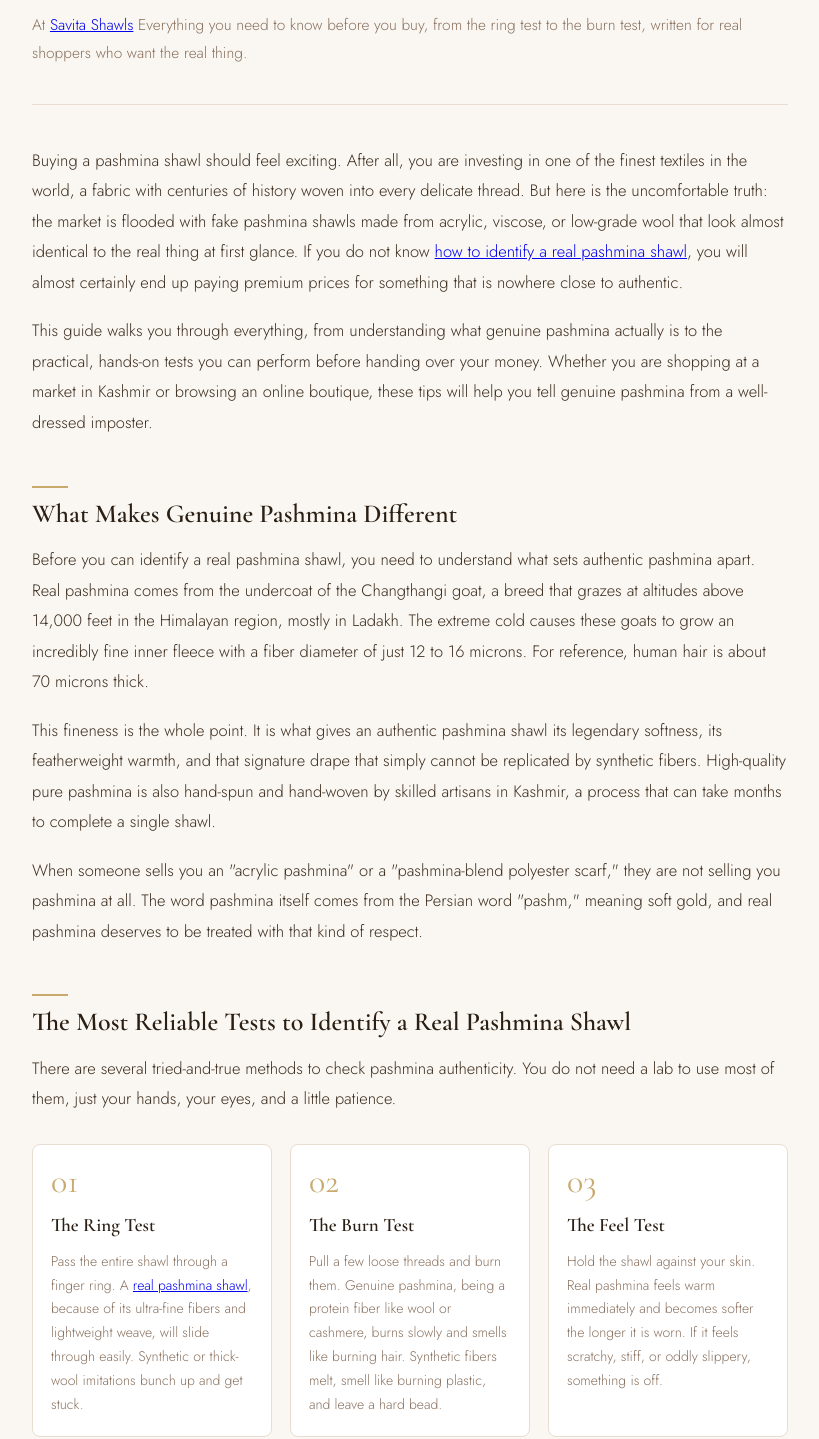
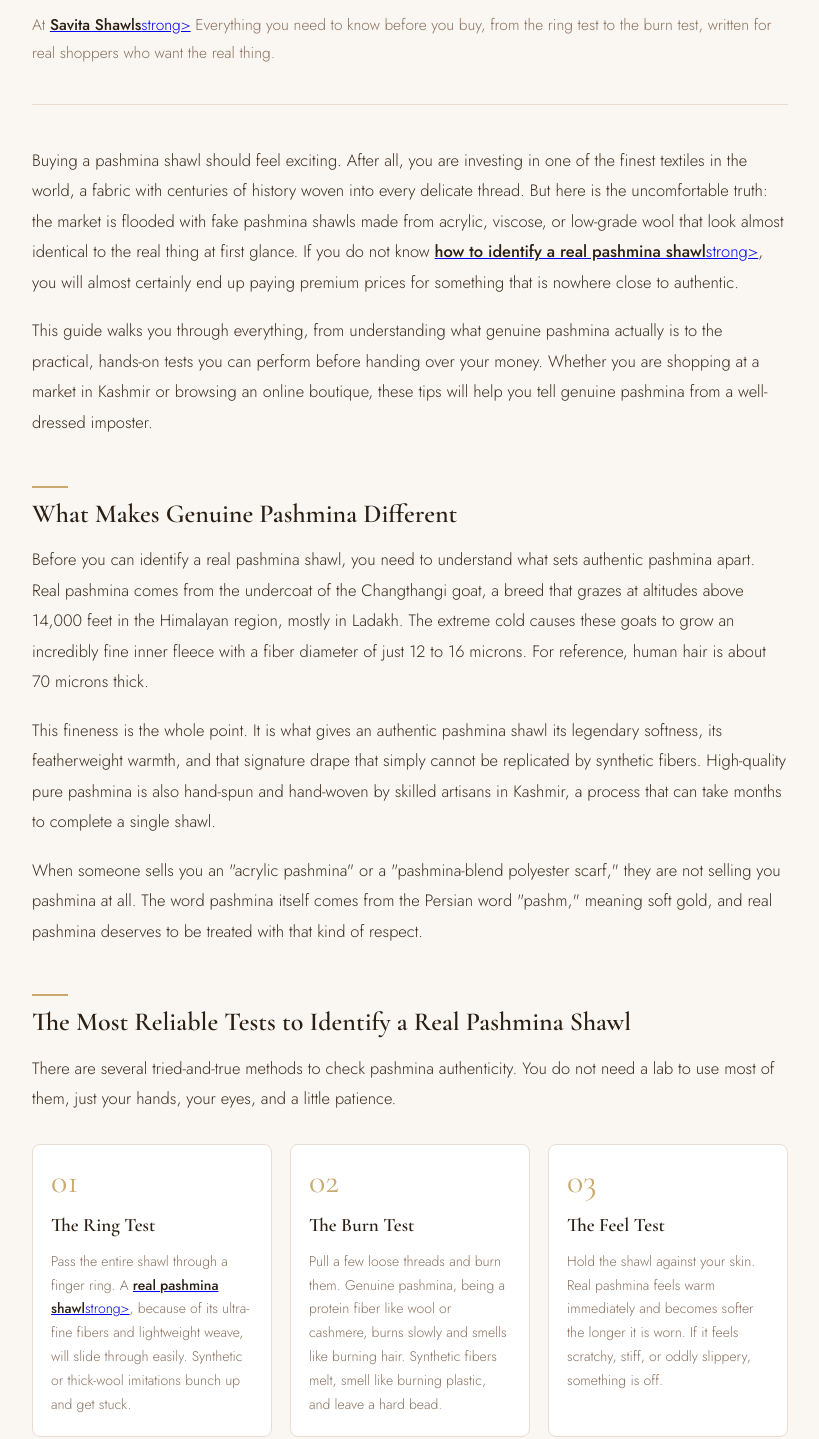
Before and after one commit to Savitashawls777/savitashawls777.github.io, a plain HTML site: page index.html in a window 1280 px wide. Shown: the part 174-1613 px from the top of the page, without its empty margins (230-1049 px from the left). Drawn offline with nearby package versions, Linux system fonts and the light colour scheme.

Commit message:
Update index.html

```diff
--- a/index.html
+++ b/index.html
@@ -238,9 +238,9 @@
 
     <h1>How to Identify a Real Pashmina Shawl</h1>
 
-    <p class="intro-line">At <a href="https://savitashawls.com/">Savita Shawls</a> Everything you need to know before you buy, from the ring test to the burn test, written for real shoppers who want the real thing.</p>
+    <p class="intro-line">At <a href="https://savitashawls.com/"><strong>Savita Shawls</strong>strong></a> Everything you need to know before you buy, from the ring test to the burn test, written for real shoppers who want the real thing.</p>
 
-    <p>Buying a pashmina shawl should feel exciting. After all, you are investing in one of the finest textiles in the world, a fabric with centuries of history woven into every delicate thread. But here is the uncomfortable truth: the market is flooded with fake pashmina shawls made from acrylic, viscose, or low-grade wool that look almost identical to the real thing at first glance. If you do not know <a href="https://savitashawls.com/8-ways-to-identify-a-real-pashmina-shawl-savita-shawls/">how to identify a real pashmina shawl</a>, you will almost certainly end up paying premium prices for something that is nowhere close to authentic.</p>
+    <p>Buying a pashmina shawl should feel exciting. After all, you are investing in one of the finest textiles in the world, a fabric with centuries of history woven into every delicate thread. But here is the uncomfortable truth: the market is flooded with fake pashmina shawls made from acrylic, viscose, or low-grade wool that look almost identical to the real thing at first glance. If you do not know <a href="https://savitashawls.com/8-ways-to-identify-a-real-pashmina-shawl-savita-shawls/"><strong>how to identify a real pashmina shawl</strong>strong></a>, you will almost certainly end up paying premium prices for something that is nowhere close to authentic.</p>
 
     <p>This guide walks you through everything, from understanding what genuine pashmina actually is to the practical, hands-on tests you can perform before handing over your money. Whether you are shopping at a market in Kashmir or browsing an online boutique, these tips will help you tell genuine pashmina from a well-dressed imposter.</p>
 
@@ -260,7 +260,7 @@
       <div class="test-card">
         <div class="card-num">01</div>
         <h3>The Ring Test</h3>
-        <p>Pass the entire shawl through a finger ring. A <a href="https://savitashawls.com/8-ways-to-identify-a-real-pashmina-shawl-savita-shawls/">real pashmina shawl</a>, because of its ultra-fine fibers and lightweight weave, will slide through easily. Synthetic or thick-wool imitations bunch up and get stuck.</p>
+        <p>Pass the entire shawl through a finger ring. A <a href="https://savitashawls.com/8-ways-to-identify-a-real-pashmina-shawl-savita-shawls/"><strong>real pashmina shawl</strong>strong></a>, because of its ultra-fine fibers and lightweight weave, will slide through easily. Synthetic or thick-wool imitations bunch up and get stuck.</p>
       </div>
       <div class="test-card">
         <div class="card-num">02</div>
@@ -355,7 +355,7 @@
       "Real pashmina is not just fabric. It is patience, altitude, and generations of craft pressed into something you can wear."
     </div>
 
-    <p class="meta-footer">Guide covers pashmina authentication, genuine pashmina shawl identification, Kashmiri pashmina testing, <a href="https://savitashawls.com/pashmina-vs-cashmere-vs-wool-vs-acrylic-shawls/">cashmere vs pashmina</a> differences, and how to spot fake pashmina products.</p>
+    <p class="meta-footer">Guide covers pashmina authentication, genuine pashmina shawl identification, Kashmiri pashmina testing, <a href="https://savitashawls.com/pashmina-vs-cashmere-vs-wool-vs-acrylic-shawls/"><strong>cashmere vs pashmina</strong>strong></a> differences, and how to spot fake pashmina products.</p>
 
   </div>
 </body>
```
